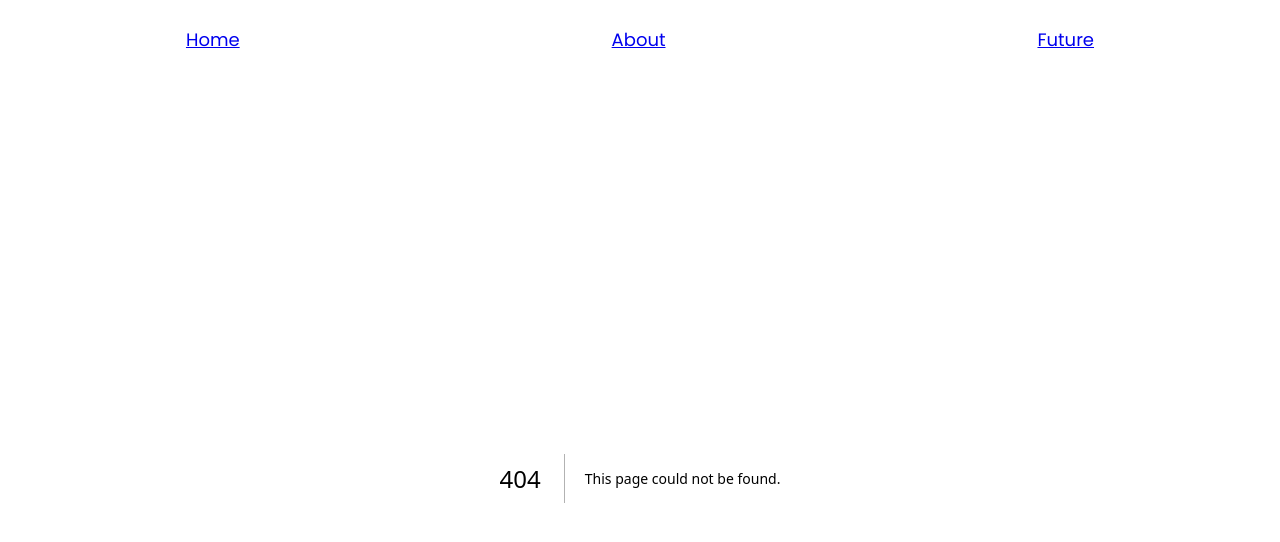
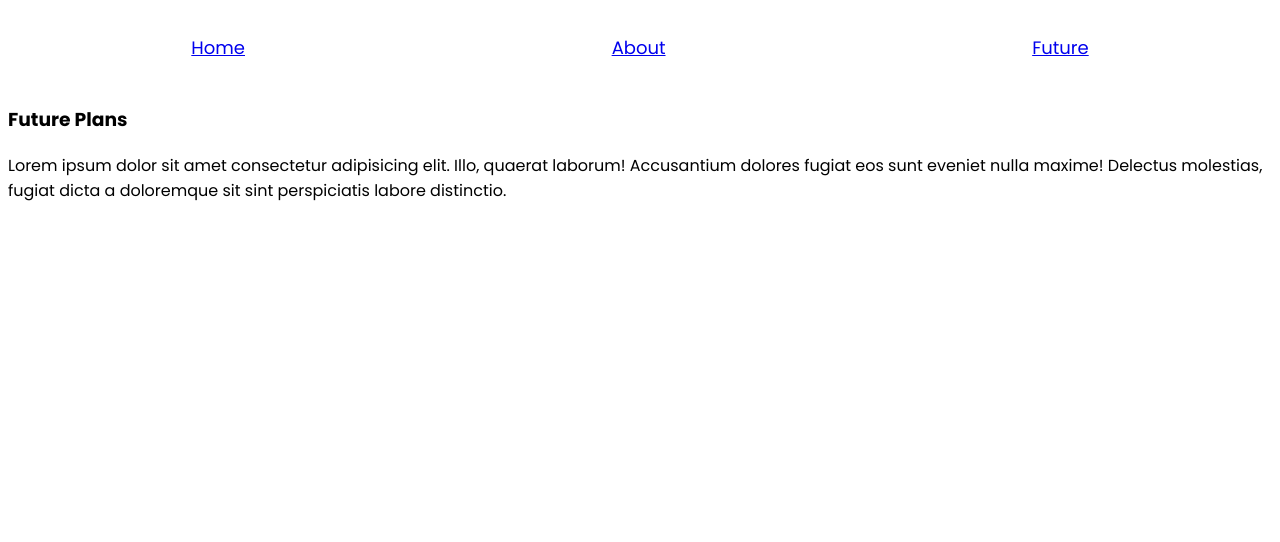
Before and after one commit to smhenderson89/NameDistance_NextJS, a Next.js app: page /future in a window 1280 px wide. Before the commit this address had no page. Shown: the top 542 px of the page. Built offline with nearby package versions, Linux system fonts and the light colour scheme.

Commit message:
added placeholder for future plans

```diff
--- /dev/null
+++ b/app/future/page.jsx
@@ -0,0 +1,12 @@
+import React from 'react'
+
+const FuturePlans = () => {
+  return (
+    <div>
+        <h3>Future Plans</h3>
+        <div>Lorem ipsum dolor sit amet consectetur adipisicing elit. Illo, quaerat laborum! Accusantium dolores fugiat eos sunt eveniet nulla maxime! Delectus molestias, fugiat dicta a doloremque sit sint perspiciatis labore distinctio.</div>
+    </div>
+  )
+}
+
+export default FuturePlans
```
